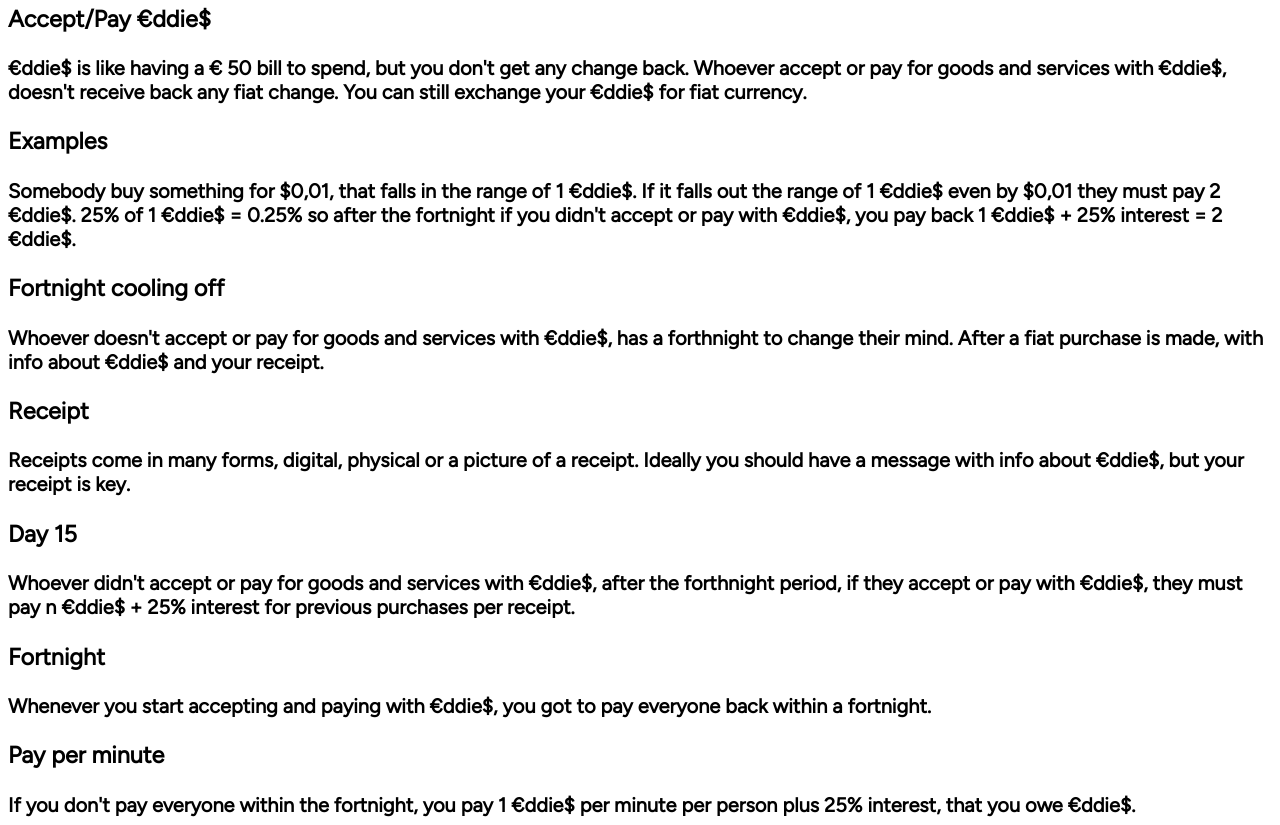
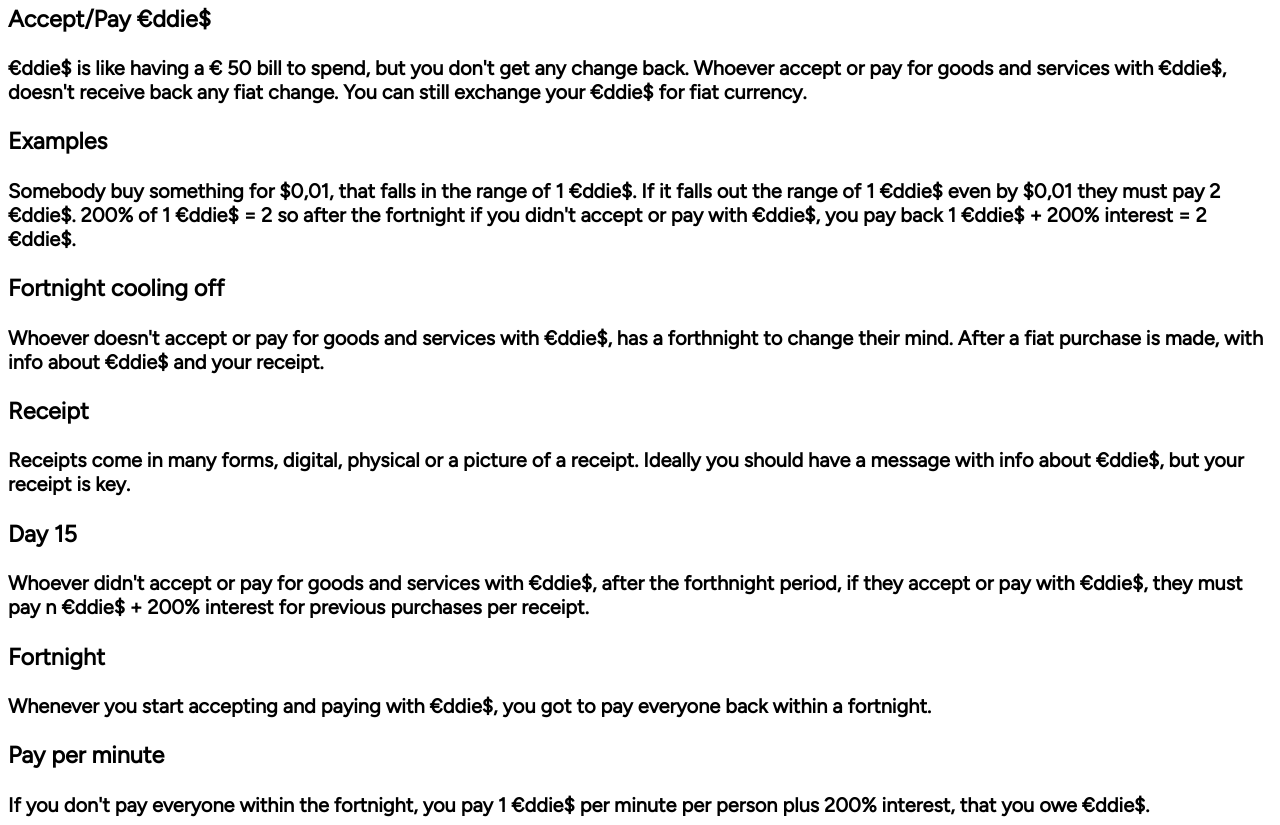
Before and after one commit to equin001/3, a plain HTML site: page index.html in a window 1280 px wide. Shown: the part 97-922 px from the top of the page. Drawn offline with Linux system fonts and the light colour scheme.

Commit message:
Update index.html

```diff
--- a/index.html
+++ b/index.html
@@ -15,7 +15,7 @@ body {
 <b>€ddie$ is like having a € 50 bill to spend, but you don't get any change back. Whoever accept or pay for goods and services with €ddie$, doesn't receive back any fiat change. You can still exchange your €ddie$ for fiat currency. <b>
 
 <h3>Examples</h3>
-<b>Somebody buy something for $0,01, that falls in the range of 1 €ddie$. If it falls out the range of 1 €ddie$ even by $0,01 they must pay 2 €ddie$. 25% of 1 €ddie$ = 0.25% so after the fortnight if you didn't accept or pay with €ddie$, you pay back 1 €ddie$ + 25% interest = 2 €ddie$. <b>
+<b>Somebody buy something for $0,01, that falls in the range of 1 €ddie$. If it falls out the range of 1 €ddie$ even by $0,01 they must pay 2 €ddie$. 200% of 1 €ddie$ = 2 so after the fortnight if you didn't accept or pay with €ddie$, you pay back 1 €ddie$ + 200% interest = 2 €ddie$. <b>
 
 <h3>Fortnight cooling off</h3>
 <b>Whoever doesn't accept or pay for goods and services with €ddie$, has a forthnight to change their mind. After a fiat purchase is made, with info about €ddie$ and your receipt.<b>
@@ -24,13 +24,13 @@ body {
   <b>Receipts come in many forms, digital, physical or a picture of a receipt. Ideally you should have a message with info about €ddie$, but your receipt is key.<b>
 
 <h3>Day 15</h3>
-<b>Whoever didn't accept or pay for goods and services with €ddie$, after the forthnight period, if they accept or pay with €ddie$, they must pay n €ddie$ + 25% interest for previous purchases per receipt. <b>
+<b>Whoever didn't accept or pay for goods and services with €ddie$, after the forthnight period, if they accept or pay with €ddie$, they must pay n €ddie$ + 200% interest for previous purchases per receipt. <b>
 
 <h3>Fortnight</h3>
 <b>Whenever you start accepting and paying with €ddie$, you got to pay everyone back within a fortnight.<b>
 
 <h3>Pay per minute</h3>
-<b>If you don't pay everyone within the fortnight, you pay 1 €ddie$ per minute per person plus 25% interest, that you owe €ddie$.<b>
+<b>If you don't pay everyone within the fortnight, you pay 1 €ddie$ per minute per person plus 200% interest, that you owe €ddie$.<b>
 
 
 
```
